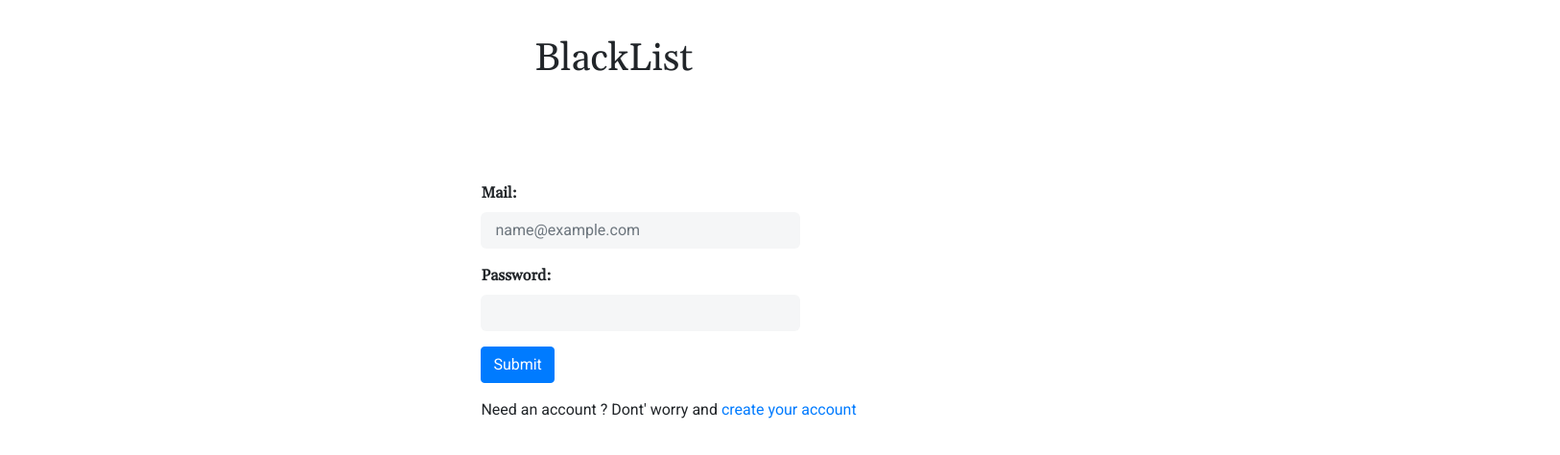
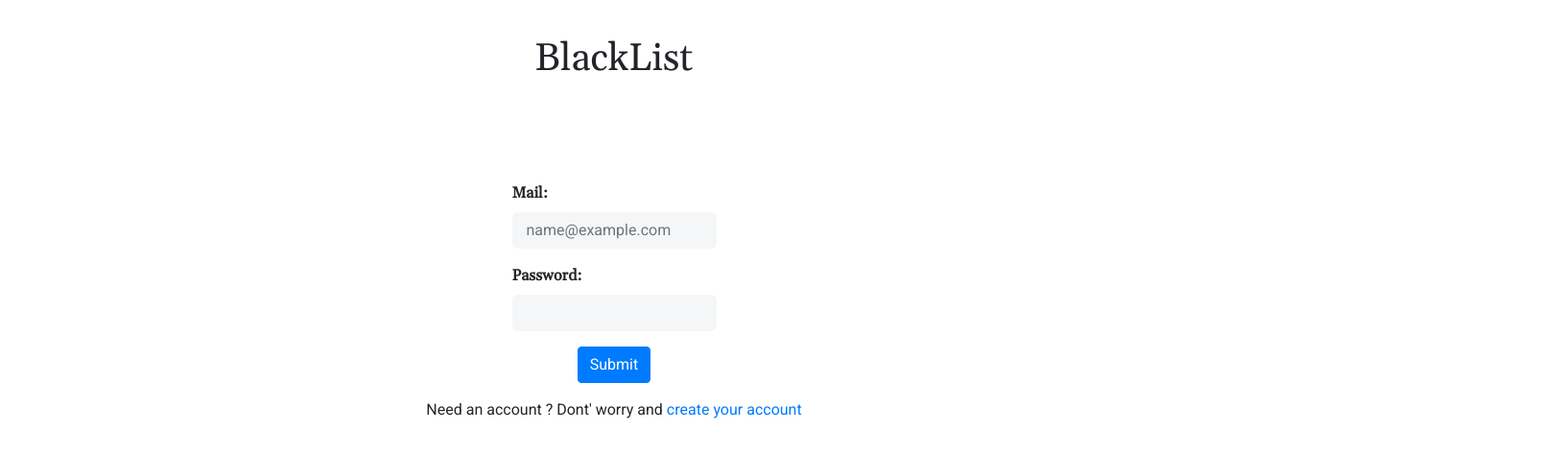
Before and after one commit to luctst/blacklist, a React (Create React App) app in the folder client/: page / in a window 1280 px wide. Shown: the top 474 px of the page at 96% size, 1626 px wide, since content can reach past the window. Built offline with nearby package versions, Linux system fonts and the light colour scheme.

Commit message:
Changed style

```diff
--- a/client/src/components/SpaceLog/SpaceLogStyled.style.js
+++ b/client/src/components/SpaceLog/SpaceLogStyled.style.js
@@ -3,15 +3,15 @@ import styled from "styled-components";
 const SpaceLogStyled = styled.form`
   font-family: Roboto;
   margin-top: 8%;
-  margin-left: 38%;
-  margin-right: 38%;
+  display: flex;
+  flex-direction: column;
+  align-items: center;
     label {
       font-family: Gelasio;
       font-weight: bold;
     }
     input {
       background: #f5f6f7;
-      width: 30%;
       padding: 9px 15px;
       border-radius: 6px;
       border: none;
```
